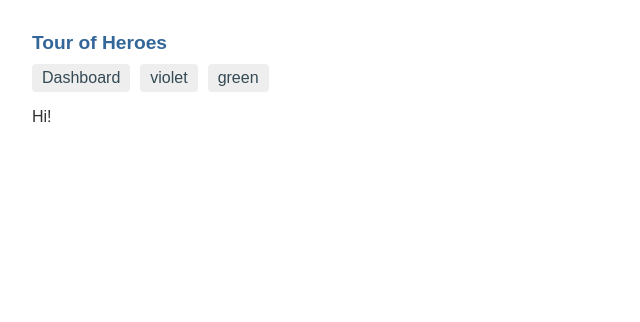
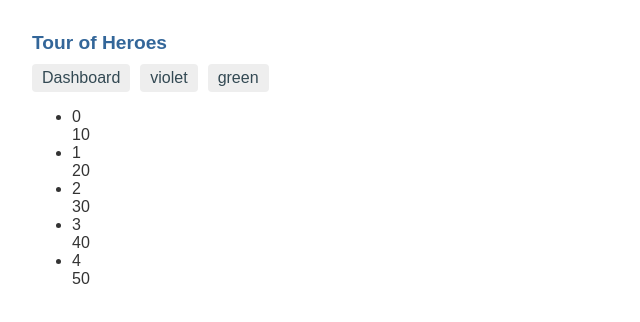
Before and after one commit to LidiyaChernomorova/violet-green-task, an Angular app: page /green in a window 1280 px wide. Shown: the top 322 px of the page, without its empty margins (0-640 px from the left). Built offline with nearby package versions, Linux system fonts and the light colour scheme.

Commit message:
add items list

```diff
--- a/src/app/app-routing.module.ts
+++ b/src/app/app-routing.module.ts
@@ -2,13 +2,12 @@ import { NgModule } from '@angular/core';
 import { RouterModule, Routes } from '@angular/router';
 
 import { DashboardComponent } from './dashboard/dashboard.component';
+
 //import { MainComponent } from './main/main.component';
 
 const routes: Routes = [
   { path: '', redirectTo: '/dashboard', pathMatch: 'full' },
   { path: 'dashboard', component: DashboardComponent },
-  // { path: 'violet', component: MainComponent },
-  // { path: 'green', component: MainComponent },
   {
     path: 'green',
     loadChildren: () => import('./green/green.module').then(m => m.GreenModule)
--- a/src/app/app.module.ts
+++ b/src/app/app.module.ts
@@ -7,6 +7,8 @@ import { AppRoutingModule } from './app-routing.module';
 
 import { AppComponent } from './app.component';
 import { DashboardComponent } from './dashboard/dashboard.component';
+import { MainComponent } from './main/main.component'
+
 
 @NgModule({
   imports: [
@@ -18,6 +20,7 @@ import { DashboardComponent } from './dashboard/dashboard.component';
   declarations: [
     AppComponent,
     DashboardComponent,
+    MainComponent,
   ],
   bootstrap: [ AppComponent ]
 })
--- a/src/app/green/green.module.ts
+++ b/src/app/green/green.module.ts
@@ -1,5 +1,6 @@
 import { NgModule } from '@angular/core';
 import { CommonModule } from '@angular/common';
+
 import { GreenRoutingModule } from './green-routing.module'
 
 @NgModule({
--- a/src/app/main.service.ts
+++ b/src/app/main.service.ts
@@ -7,8 +7,7 @@ export class MainService {
 
   constructor() { }
 
-  sayHi(){
-    console.log('Hi!');
-    return 'Hi!';
+  getItems(): number[]{
+    return [10, 20, 30, 40, 50];
   }
 }
--- a/src/app/main/main.component.html
+++ b/src/app/main/main.component.html
@@ -1 +1,6 @@
-<p>{{variableProperty}}</p>
+<ul>
+    <li *ngFor="let item of items; let i = index">
+      <div>{{i}}</div>
+      <div>{{item}}</div>
+    </li>
+  </ul>
--- a/src/app/main/main.component.ts
+++ b/src/app/main/main.component.ts
@@ -7,12 +7,12 @@ import { MainService } from '../main.service'
 })
 export class MainComponent implements OnInit {
 
-  public variableProperty: string;
+  public items: number[];
 
   constructor(private mainService: MainService) { }
 
   ngOnInit(): void {
-   this.variableProperty = this.mainService.sayHi();
+   this.items = this.mainService.getItems();
   }
 
 }
--- a/src/app/violet/violet.module.ts
+++ b/src/app/violet/violet.module.ts
@@ -1,12 +1,12 @@
 import { NgModule } from '@angular/core';
 import { CommonModule } from '@angular/common';
+
 import { VioletRoutingModule } from './violet-routing.module'
-
 @NgModule({
   declarations: [],
   imports: [
     CommonModule,
     VioletRoutingModule,
-  ]
+  ],
 })
 export class VioletModule { }
```
